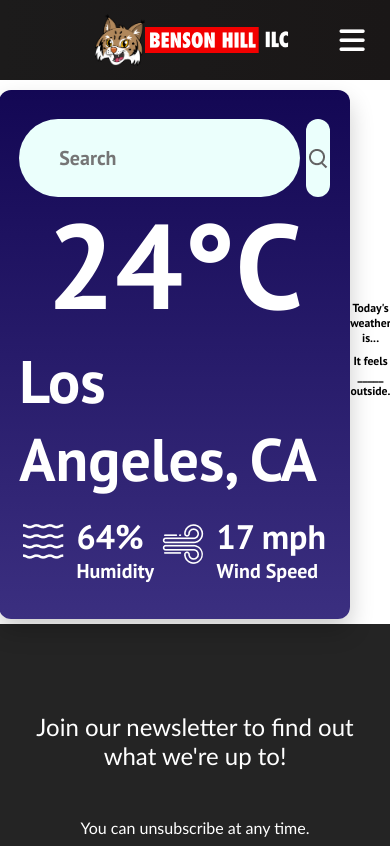
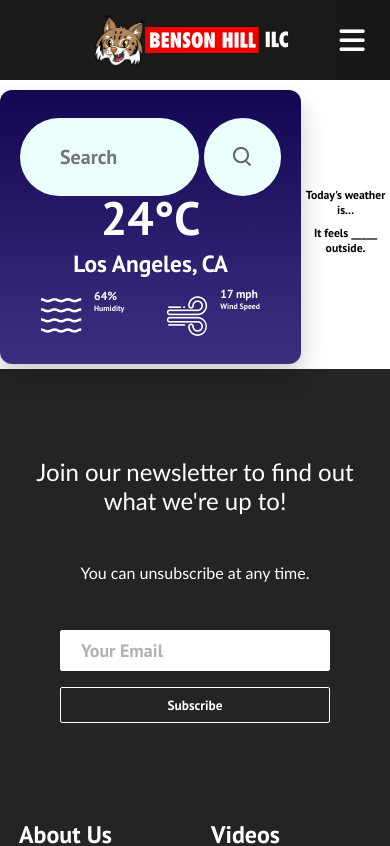
Before and after one commit to crzn24/morning-meeting-app, a React (Vite) app: page /weather in a window 390 px wide. Shown: the top 846 px of the page. Built offline with nearby package versions, Linux system fonts and the light colour scheme; no server answers.

Commit message:
works on responsiveness

```diff
--- a/src/components/pages/Weather.css
+++ b/src/components/pages/Weather.css
@@ -29,7 +29,7 @@
 
 .weather-top-bar input {
   display: flex;
-  width: 362px;
+  width: 69%;
   height: 78px;
   background-color: #ebfffc;
   border: none;
@@ -62,7 +62,7 @@
   display: flex;
   justify-content: center;
   color: white;
-  font-size: 120px;
+  font-size: 12vw;
   font-weight: 400;
 }
 
@@ -70,14 +70,14 @@
   display: flex;
   justify-content: center;
   color: white;
-  font-size: 60px;
+  font-size: 6vw;
   font-weight: 400;
 }
 
 .weather-data-container {
   display: flex;
-  margin-top: 5%; /* Use percentage for responsive margin */
-  margin-bottom: 5%;
+  margin-top: 3%; /* Use percentage for responsive margin */
+  margin-bottom: 3%;
   color: white;
   justify-content: center;
 }
@@ -90,12 +90,12 @@
 }
 
 .weather-data {
-  font-size: 34px;
+  font-size: 3vw;
   font-weight: 400;
 }
 
 .weather-text {
-  font-size: 20px;
+  font-size: 2vw;
   font-weight: 400;
 }
 
@@ -114,12 +114,9 @@
   flex-direction: column;
   justify-content: center;
   align-items: center;
-  margin-right: auto;
-  margin-left: auto;
   text-align: center;
   max-width: 90%; /* Limit the maximum width */
-  margin-top: 5px;
-  margin-bottom: 5%;
+  margin: 5px auto 5% auto;
 }
 
 .weather-outside,
```
